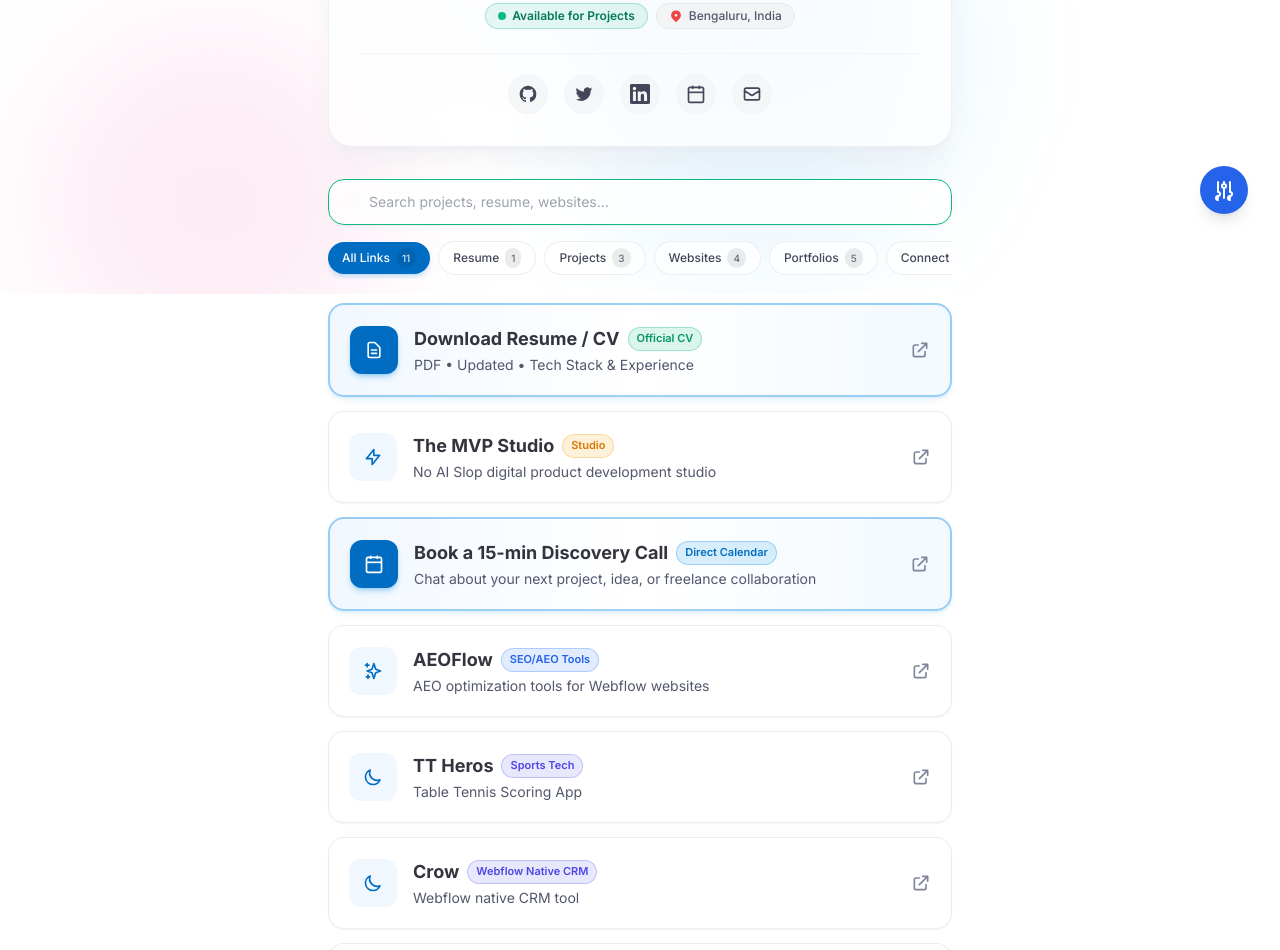
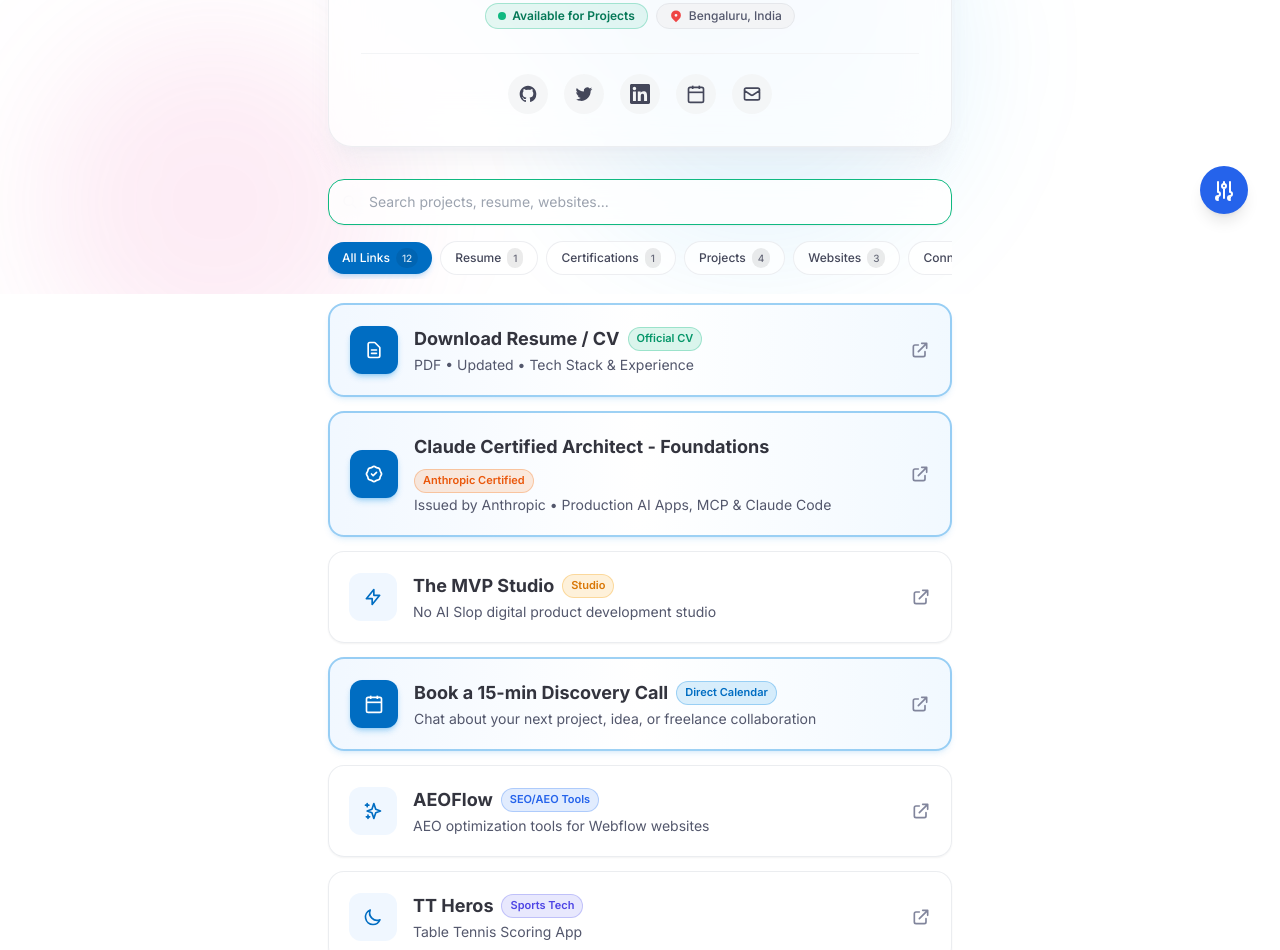
Before and after one commit to fullstackNRJ/portfolio-v0.9.astro, an Astro site: page /link-tree in a window 1280 px wide. Shown: the part 506-1456 px from the top of the page. Built offline with nearby package versions, Linux system fonts and the light colour scheme; Astro itself is replaced by a stand-in of ours; some packages are replaced by stand-ins of ours; a web font is replaced by a local one.

Commit message:
feat: add Claude Certified Architect credential and dynamic category counts to link-tree page

```diff
--- a/src/pages/link-tree.astro
+++ b/src/pages/link-tree.astro
@@ -14,7 +14,7 @@
   title: string;
   subtitle: string;
   url: string;
-  category: "resume" | "projects" | "websites" | "portfolios" | "connect";
+  category: "resume" | "certifications" | "projects" | "websites" | "portfolios" | "connect";
   iconName: string;
   badge?: string;
   badgeColor?: string;
@@ -38,6 +38,20 @@
     highlight: true,
     external: true,
     tags: ["resume", "cv", "experience", "skills", "pdf"],
+  },
+  // Certifications & Credentials
+  {
+    id: "cert-claude-architect",
+    title: "Claude Certified Architect - Foundations",
+    subtitle: "Issued by Anthropic • Production AI Apps, MCP & Claude Code",
+    url: "https://www.credly.com/badges/45ee86f7-e79b-4fae-a7c4-0f0dd71f70fb",
+    category: "certifications",
+    iconName: "certificate",
+    badge: "Anthropic Certified",
+    badgeColor: "bg-orange-500/15 text-orange-600 dark:text-orange-400 border border-orange-500/30",
+    highlight: true,
+    external: true,
+    tags: ["claude", "anthropic", "architect", "certification", "credential", "credly", "ai", "mcp"],
   },{
     id: "web-mvpco",
     title: "The MVP Studio",
@@ -257,11 +271,11 @@
 
 const categories = [
   { id: "all", label: "All Links", count: linkItems.length },
-  { id: "resume", label: "Resume", count: 1 },
-  { id: "projects", label: "Projects", count: 3 },
-  { id: "websites", label: "Websites", count: 4 },
-  { id: "portfolios", label: "Portfolios", count: 5 },
-  { id: "connect", label: "Connect", count: 3 },
+  { id: "resume", label: "Resume", count: linkItems.filter((i) => i.category === "resume").length },
+  { id: "certifications", label: "Certifications", count: linkItems.filter((i) => i.category === "certifications").length },
+  { id: "projects", label: "Projects", count: linkItems.filter((i) => i.category === "projects").length },
+  { id: "websites", label: "Websites", count: linkItems.filter((i) => i.category === "websites").length },
+  { id: "connect", label: "Connect", count: linkItems.filter((i) => i.category === "connect").length },
 ];
 
 const socials = [
@@ -628,6 +642,21 @@
                               stroke-linecap="round"
                               stroke-linejoin="round"
                               d="M9 12h6m-6 4h6m2 5H7a2 2 0 01-2-2V5a2 2 0 012-2h5.586a1 1 0 01.707.293l5.414 5.414a1 1 0 01.293.707V19a2 2 0 01-2 2z"
+                            />
+                          </svg>
+                        )}
+                        {item.iconName === "certificate" && (
+                          <svg
+                            class="w-5 h-5"
+                            fill="none"
+                            viewBox="0 0 24 24"
+                            stroke="currentColor"
+                            stroke-width="2"
+                          >
+                            <path
+                              stroke-linecap="round"
+                              stroke-linejoin="round"
+                              d="M9 12l2 2 4-4M7.835 4.697a3.42 3.42 0 001.946-.806 3.42 3.42 0 014.438 0 3.42 3.42 0 001.946.806 3.42 3.42 0 013.138 3.138 3.42 3.42 0 00.806 1.946 3.42 3.42 0 010 4.438 3.42 3.42 0 00-.806 1.946 3.42 3.42 0 01-3.138 3.138 3.42 3.42 0 00-1.946.806 3.42 3.42 0 01-4.438 0 3.42 3.42 0 00-1.946-.806 3.42 3.42 0 01-3.138-3.138 3.42 3.42 0 00-.806-1.946 3.42 3.42 0 010-4.438 3.42 3.42 0 00.806-1.946 3.42 3.42 0 013.138-3.138z"
                             />
                           </svg>
                         )}
```
